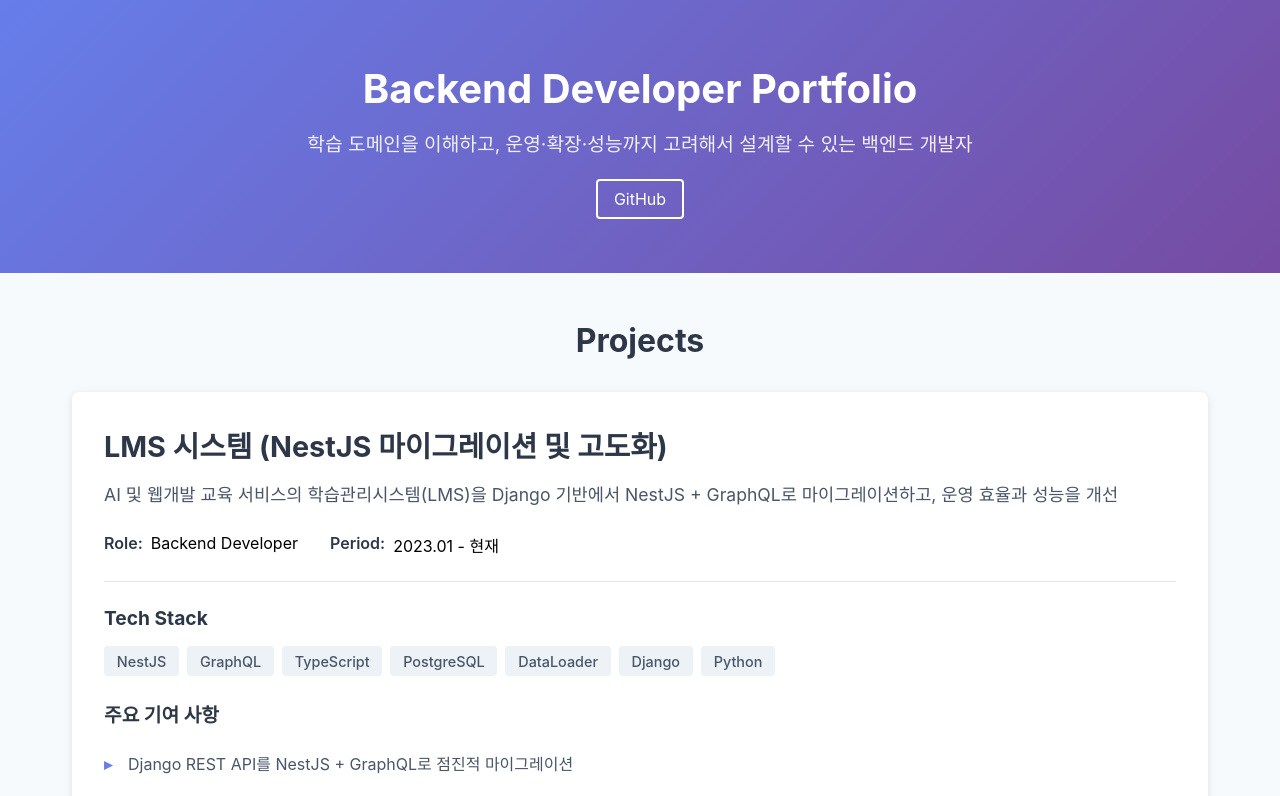
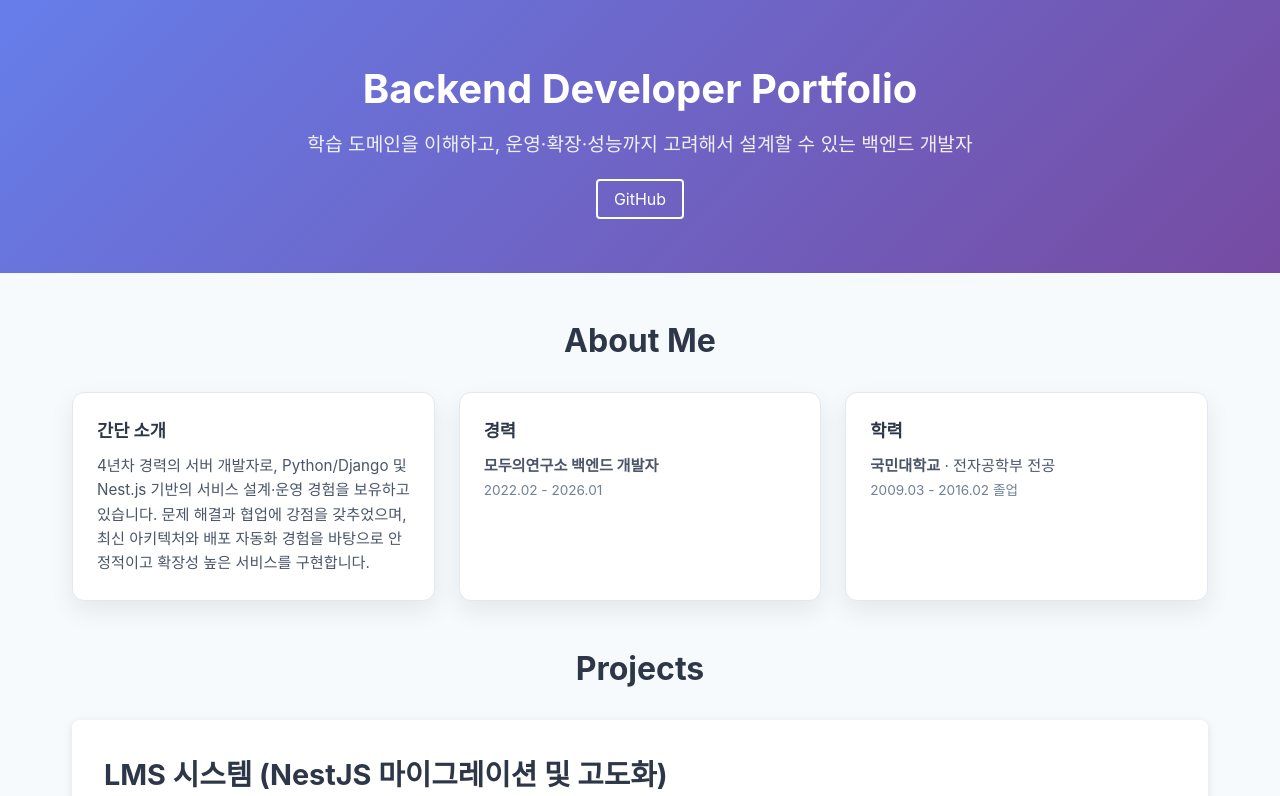
Before and after one commit to fall031-muk/portfolio, a React (Create React App) app: page / in a window 1280 px wide. Shown: the top 796 px of the page. Built offline with nearby package versions, Linux system fonts and the light colour scheme.

Commit message:
feat: about me 추가 및 일부 내용 숟정

```diff
--- a/src/App.css
+++ b/src/App.css
@@ -21,6 +21,47 @@ body {
   max-width: 1200px;
   margin: 0 auto;
   padding: 3rem 2rem;
+}
+
+.profile-section {
+  margin-bottom: 3rem;
+}
+
+.profile-grid {
+  display: grid;
+  grid-template-columns: repeat(3, minmax(0, 1fr));
+  gap: 1.5rem;
+}
+
+.profile-card {
+  background-color: #ffffff;
+  border-radius: 0.75rem;
+  padding: 1.5rem;
+  box-shadow: 0 10px 25px rgba(15, 23, 42, 0.08);
+  border: 1px solid #e2e8f0;
+}
+
+.profile-card h3 {
+  font-size: 1.1rem;
+  color: #2d3748;
+  margin-bottom: 0.75rem;
+}
+
+.profile-card p,
+.profile-card li {
+  font-size: 0.95rem;
+  color: #4a5568;
+  line-height: 1.6;
+}
+
+.profile-card ul {
+  list-style: none;
+  padding-left: 0;
+}
+
+.profile-meta {
+  font-size: 0.85rem;
+  color: #718096;
 }
 
 .projects-section {
@@ -61,4 +102,8 @@ body {
   .section-title {
     font-size: 1.5rem;
   }
+
+  .profile-grid {
+    grid-template-columns: 1fr;
+  }
 }
--- a/src/App.tsx
+++ b/src/App.tsx
@@ -9,6 +9,37 @@ function App() {
     <div className="App">
       <Header />
       <main className="main-content">
+        <section className="profile-section">
+          <h2 className="section-title">About Me</h2>
+          <div className="profile-grid">
+            <div className="profile-card">
+              <h3>간단 소개</h3>
+              <p>
+              4년차 경력의 서버 개발자로, Python/Django 및 Nest.js 기반의 서비스 설계·운영 경험을 보유하고 있습니다. 문제 해결과 협업에 강점을 갖추었으며, 최신 아키텍처와 배포 자동화 경험을 바탕으로 안정적이고 확장성 높은 서비스를 구현합니다.
+              </p>
+            </div>
+            <div className="profile-card">
+              <h3>경력</h3>
+              <ul>
+                <li>
+                  <strong>모두의연구소 백엔드 개발자</strong>
+                  <br />
+                  <span className="profile-meta">2022.02 - 2026.01</span>
+                </li>
+              </ul>
+            </div>
+            <div className="profile-card">
+              <h3>학력</h3>
+              <ul>
+                <li>
+                  <strong>국민대학교</strong> · 전자공학부 전공
+                  <br />
+                  <span className="profile-meta">2009.03 - 2016.02 졸업</span>
+                </li>
+              </ul>
+            </div>
+          </div>
+        </section>
         <section className="projects-section">
           <h2 className="section-title">Projects</h2>
           <div className="projects-container">
--- a/src/data.ts
+++ b/src/data.ts
@@ -6,7 +6,7 @@ export const projects: Project[] = [
     repository: '',
     description: 'AI 및 웹개발 교육 서비스의 학습관리시스템(LMS)을 Django 기반에서 NestJS + GraphQL로 마이그레이션하고, 운영 효율과 성능을 개선',
     role: 'Backend Developer',
-    period: '2023.01 - 현재',
+    period: '2025.01 - 2026.01',
     techStack: ['NestJS', 'GraphQL', 'TypeScript', 'PostgreSQL', 'DataLoader', 'Django', 'Python'],
     contributions: [
       'Django REST API를 NestJS + GraphQL로 점진적 마이그레이션',
@@ -47,7 +47,7 @@ export const projects: Project[] = [
     repository: '',
     description: 'AI 및 웹개발 교육 서비스를 위한 교육 포탈 및 지원자 관리 시스템 개발',
     role: 'Backend Developer',
-    period: '2023.01 - 2023.12',
+    period: '2022.02 - 2024.12',
     techStack: ['Python', 'Django', 'PostgreSQL', 'Zapier'],
     contributions: [
       '교육과정 지원자를 관리하는 지원서 및 관리자용 웹 애플리케이션 개발',
@@ -62,7 +62,7 @@ export const projects: Project[] = [
     repository: '',
     description: '교육과정 지원자 관리 및 학습자 관리를 위한 관리자 시스템',
     role: 'Backend Developer',
-    period: '2023.06 - 현재',
+    period: '2023.06 - 2026.01',
     techStack: ['Python', 'Django', 'PostgreSQL'],
     contributions: [
       '지원자 상태별 필터링 및 검색 기능 구현',
```
